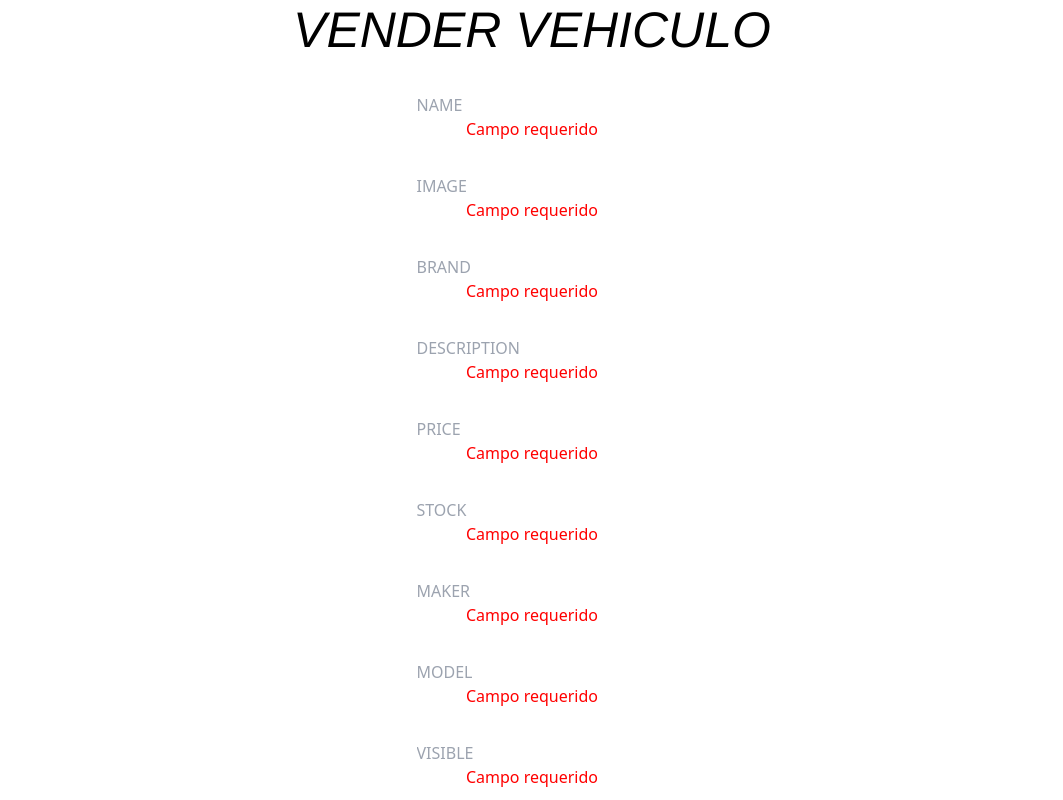
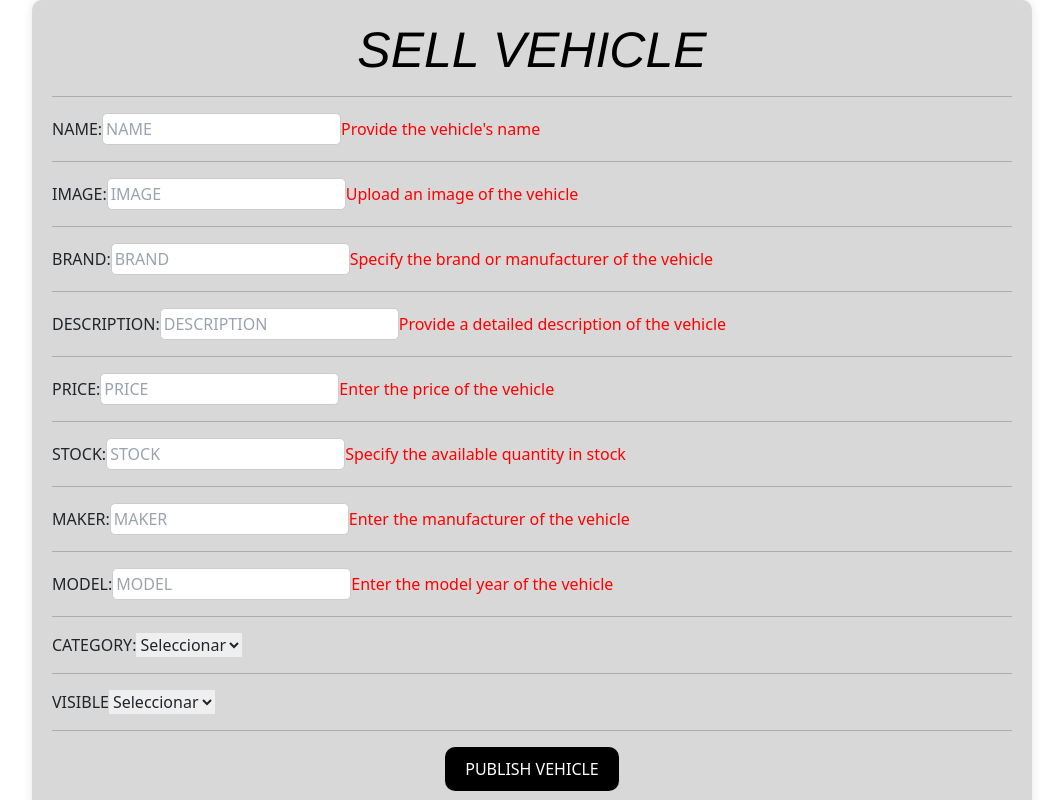
Before and after one commit to Omarx32/PF-Autos, a React (Create React App) app in the folder client/: page /Form in a window 1280 px wide. Shown: the top 800 px of the page, without its empty margins (108-1171 px from the left). Built offline with nearby package versions, Linux system fonts and the light colour scheme.

Commit message:
Formavance

```diff
--- a/client/package.json
+++ b/client/package.json
@@ -23,8 +23,7 @@
 
     "react-redux": "^8.1.2",
 
-    "react-router-dom": "^6.15.0",
-    "react-scripts": "5.0.1",
+
     "redux": "^4.2.1",
     "redux-devtools-extension": "^2.13.9",
     "redux-thunk": "^2.4.2",
--- a/client/src/components/Form/Form.css
+++ b/client/src/components/Form/Form.css
@@ -1,13 +1,13 @@
+.form-cont form {
+  max-width: 1000px;
+  margin: 0 auto;
+  padding: 20px;
+  background-color: #d8d8d8;
+  border-radius: 10px;
+  box-shadow: 0px 0px 10px rgba(0, 0, 0, 0.1);
+}
 
-.form-cont form{
-    display: flex;
-    flex-direction: column;
-    justify-content: center;
-    align-items: center;
-    width: 100%;
-    min-height: 100vh;
-}
-.title-form{
+.title-form {
   margin: 0;
   color: rgb(0, 0, 0);
   font-family: 'Franklin Gothic Medium', 'Arial Narrow', Arial, sans-serif;
@@ -17,6 +17,71 @@
   font-size: 50px;
 }
 
-.form-error{
+.form-error {
   color: red;
 }
+
+.button-container {
+  text-align: center;
+}
+
+.button-form {
+  background-color: black;
+  color: white;
+  border: none;
+  border-radius: 10px;
+  padding: 10px 20px;
+  cursor: pointer;
+  font-size: 16px;
+}
+
+.button-form:hover {
+  background-color: #0011ff;
+}
+
+.input-form {
+  padding: 3px;
+  border: 1px solid #ccc;
+  border-radius: 5px;
+  font-size: 16px;
+  outline: none;
+  transition: border-color 0.3s ease;
+}
+
+.button-home-cont {
+  text-align: right;
+}
+
+.button-home {
+  background-color: black;
+  color: white;
+  border: none;
+  border-radius: 10px;
+  padding: 10px 20px;
+  cursor: pointer;
+  font-size: 16px;
+
+}
+
+.button-home:hover {
+  background-color: #0011ff;
+}
+
+.input-form:focus {
+  border-color: #3498db;
+  box-shadow: 0 0 5px #3498db;
+}
+
+
+.input-form:hover {
+  border-color: #95a5a6;
+}
+
+
+.input-form[type="text"] {
+  color: #333;
+}
+
+.input-form[type="text"]:focus {
+  color: #000;
+}
--- a/client/src/components/Form/Form.jsx
+++ b/client/src/components/Form/Form.jsx
@@ -1,5 +1,9 @@
 import React, { useState } from 'react';
 import axios from 'axios';
+import { Link } from 'react-router-dom';
+import {useSelector} from "react-redux";
+
+
 //import { useDispatch } from "react-redux";
 //import { postVehiculo } from '../../redux/action/action';
 
@@ -7,31 +11,34 @@ import "./Form.css"
 
 const Form = () => {
   //const dispatch = useDispatch();
+  let listCategory = useSelector((state) => state.category);
+  console.log(listCategory)
+
 
   const [state, setState] = useState({
     name: '',
     image: '',
     brand: '',
     description: '',
-    price: '',
-    stock: '',
+    price: 0,
+    stock: 0,
     maker: '',
-    model: '',
+    model: 0,
     visible: '',
-    category: [],
+    category: '',
   })
 
   const [error, setError] = useState({
-    name: "Campo requerido",
-    image: "Campo requerido",
-    brand: "Campo requerido",
-    description: "Campo requerido",
-    price: "Campo requerido",
-    stock: "Campo requerido",
-    maker: "Campo requerido",
-    model: "Campo requerido",
-    visible: "Campo requerido",
-    category: "Campo requerido",
+    name: "Provide the vehicle's name",
+    image: "Upload an image of the vehicle",
+    brand: "Specify the brand or manufacturer of the vehicle",
+    description: "Provide a detailed description of the vehicle",
+    price: "Enter the price of the vehicle",
+    stock: "Specify the available quantity in stock",
+    maker: "Enter the manufacturer of the vehicle",
+    model: "Enter the model year of the vehicle",
+    visible: "Indicate whether the vehicle is visible for sale",
+    category: "Select the category or categories the vehicle belongs to"
   })
 
   const handleChange = (event) => {
@@ -60,35 +67,13 @@ const Form = () => {
           if (state.name.length >= 1 && state.name.length <= 30) {
             setError({ ...error, name: "" });
           } else {
-            setError({ ...error, name: "Debe contener entre 1 y 30 caracteres" });
+            setError({ ...error, name: "1 and 30 characters." });
           }
         } else {
-          setError({ ...error, name: "Debe contener solo letras y espacios" });
+          setError({ ...error, name: "Only letters and spaces." });
         }
       } else {
-        setError({ ...error, name: "Campo requerido" });
-      }
-    }
-    if (name === "stock") {
-      const stockValue = state.stock.trim();
-
-      if (!/^\d+$/.test(stockValue)) {
-        setError({ ...error, stock: "Debe ser un número" });
-      } else if (parseInt(stockValue) > 1000) {
-        setError({ ...error, stock: "No puede ser mayor que 1000" });
-      } else {
-        setError({ ...error, stock: "" });
-      }
-    }
-    if (name === "model") {
-      const modelValue = state.model.trim();
-
-      if (!/^\d+$/.test(modelValue)) {
-        setError({ ...error, model: "Debe ser un número" });
-      } else if (parseInt(modelValue) > 2023) {
-        setError({ ...error, model: "No puede ser mayor que 2023" });
-      } else {
-        setError({ ...error, model: "" });
+        setError({ ...error, name: "Provide the vehicle's name" });
       }
     }
     if (name === "image") {
@@ -98,12 +83,82 @@ const Form = () => {
         if (urlPattern.test(state.image)) {
           setError({ ...error, image: "" });
         } else {
-          setError({ ...error, image: "Ingrese una URL válida" });
+          setError({ ...error, image: "Enter a valid URL." });
         }
       } else {
-        setError({ ...error, image: "Campo requerido" });
+        setError({ ...error, image: "Upload an image of the vehicle" });
       }
     }
+    if (name === "brand") {
+      if (state.brand !== "") {
+        if (state.brand.length >= 1 && state.brand.length <= 30) {
+          setError({ ...error, brand: "" });
+        } else {
+          setError({ ...error, brand: "1 and 30 characters." });
+        }
+      } else {
+        setError({ ...error, brand: "Specify the brand or manufacturer of the vehicle" });
+      }
+    }
+    if (name === "description") {
+      if (state.description !== "") {
+        if (state.description.length >= 1 && state.description.length <= 500) {
+          setError({ ...error, description: "" });
+        } else {
+          setError({ ...error, description: "1 and 500 characters." });
+        }
+      } else {
+        setError({ ...error, description: "Provide a detailed description of the vehicle" });
+      }
+    }
+    if (name === "price") {
+      if (state.price !== "") {
+        if (/^\d+(\.\d{1,2})?$/.test(state.price)) {
+          setError({ ...error, price: "" });
+        } else {
+          setError({ ...error, price: "It must be a valid price." });
+        }
+      } else {
+        setError({ ...error, price: "Enter the price of the vehicle" });
+      }
+    }
+
+    if (name === "stock") {
+      const stockValue = state.stock.trim();
+
+      if (!/^\d+$/.test(stockValue)) {
+        setError({ ...error, stock: "It must be a number." });
+      } else if (parseInt(stockValue) > 1000) {
+        setError({ ...error, stock: "It cannot be greater than 1000." });
+      } else {
+        setError({ ...error, stock: "" });
+      }
+    }
+    if (name === "maker") {
+      if (state.maker !== "") {
+        if (state.maker.length >= 1 && state.maker.length <= 30) {
+          setError({ ...error, maker: "" });
+        } else {
+          setError({ ...error, maker: "1 and 30 characters." });
+        }
+      } else {
+        setError({ ...error, maker: "Enter the manufacturer of the vehicle" });
+      }
+    }
+    if (name === "model") {
+      const modelValue = state.model.trim();
+
+      if (!/^\d+$/.test(modelValue)) {
+        setError({ ...error, model: "It must be a number." });
+      } else if (parseInt(modelValue) > 2023) {
+        setError({ ...error, model: "It cannot be greater than 2023" });
+      } else if (parseInt(modelValue) < 1500) { // Validación añadida
+        setError({ ...error, model: "It cannot be less than 1500." });
+      } else {
+        setError({ ...error, model: "" });
+      }
+    }
+
   }
 
   const handleSubmit = async (e) => {
@@ -111,13 +166,15 @@ const Form = () => {
 
     // Realiza la solicitud POST al servidor
     try {
-      const response = await axios.post('http://localhost:3001/product', state);
+      const response = await axios.post("http://localhost:3001/product", state);
       console.log("Respuesta del servidor:", response.data);
 
       // Verifica la respuesta del servidor (puedes personalizar esto según tus necesidades)
       if (response.status === 201) {
         console.log('Vehículo creado con éxito');
+        alert('Vehicle published successfully');
         // Puedes realizar alguna acción adicional aquí, como redireccionar o mostrar un mensaje de éxito.
+        window.location.reload();
       } else {
         console.error('Error al crear el vehículo');
       }
@@ -128,54 +185,74 @@ const Form = () => {
 
   return (
     <div className='form-cont'>
-      <div className='style'>
       <form onSubmit={handleSubmit}>
-          <h1 className='title-form'>VENDER VEHICULO</h1>
+        <h1 className='title-form'>SELL VEHICLE</h1>
         <hr></hr>
-          <input name="name" onChange={handleChange} placeholder='NAME' type="text"></input>
+        <label>NAME: </label>
+        <input name="name" onChange={handleChange} placeholder='NAME' type="text" className='input-form' ></input>
         <label className='form-error'>{error.name}</label>
 
         <hr></hr>
-          <input name="image" onChange={handleChange} placeholder='IMAGE' type="text"></input>
+        <label>IMAGE: </label>
+        <input name="image" onChange={handleChange} placeholder='IMAGE' type="text" className='input-form'></input>
         <label className='form-error'>{error.image}</label>
 
         <hr></hr>
-          <input name="brand" onChange={handleChange} placeholder='BRAND' type="text"></input>
-          <label className='form-error'>{error.name}</label>
+        <label>BRAND: </label>
+        <input name="brand" onChange={handleChange} placeholder='BRAND' type="text" className='input-form'></input>
+        <label className='form-error'>{error.brand}</label>
 
         <hr></hr>
-          <input name="description" onChange={handleChange} placeholder='DESCRIPTION' type="text"></input>
-          <label className='form-error'>{error.name}</label>
+        <label>DESCRIPTION: </label>
+        <input name="description" onChange={handleChange} placeholder='DESCRIPTION' type="text" className='input-form'></input>
+        <label className='form-error'>{error.description}</label>
 
         <hr></hr>
-          <input name="price" onChange={handleChange} placeholder='PRICE' type="text"></input>
-          <label className='form-error'>{error.name}</label>
+        <label>PRICE: </label>
+        <input name="price" onChange={handleChange} placeholder='PRICE' type="text" className='input-form'></input>
+        <label className='form-error'>{error.price}</label>
 
         <hr></hr>
-          <input name="stock" onChange={handleChange} placeholder='STOCK' type="text"></input>
+        <label>STOCK: </label>
+        <input name="stock" onChange={handleChange} placeholder='STOCK' type="text" className='input-form'></input>
         <label className='form-error'>{error.stock}</label>
 
         <hr></hr>
-          <input name="maker" onChange={handleChange} placeholder='MAKER' type="text"></input>
-          <label className='form-error'>{error.name}</label>
+        <label>MAKER: </label>
+        <input name="maker" onChange={handleChange} placeholder='MAKER' type="text" className='input-form'></input>
+        <label className='form-error'>{error.maker}</label>
 
         <hr></hr>
-          <input name="model" onChange={handleChange} placeholder='MODEL' type="text"></input>
+        <label>MODEL: </label>
+        <input name="model" onChange={handleChange} placeholder='MODEL' type="text" className='input-form'></input>
         <label className='form-error'>{error.model}</label>
 
         <hr></hr>
-          <input name="visible" onChange={handleChange} placeholder='VISIBLE' type="text"></input>
-          <label className='form-error'>{error.name}</label>
-
+        <label>CATEGORY:</label>
+        <select name="category" value={state.category} onChange={handleChange}>
+          <option value="">Seleccionar</option>
+          <option value="Sedan">Sedan</option>
+          <option value="Compacto">Compacto</option>
+          <option value="Cxc">Cxc</option>
+        </select>
         <hr></hr>
-          <input name="category" onChange={handleChange} placeholder='CATEGORY' type="text"></input>
-          <label className='form-error'>{error.name}</label>
-
+        <label>VISIBLE</label>
+        <select name="visible" onChange={handleChange}>
+          <option value="">Seleccionar</option>
+          <option value={true}>True</option>
+          <option value={false}>False</option>
+        </select>
         <hr></hr>
-          <input  type="submit" value={"PUBLICAR VEHICULO"}></input>
+        <div className="button-container">
+          <button className="button-form" type="submit">PUBLISH VEHICLE</button>
+        </div>
         <hr></hr>
+        <div className='button-home-cont'>
+          <Link to="/home" className='button-home'>
+            <button >HOME</button>
+          </Link>
+        </div>
       </form>
-      </div>
     </div>
   );
 }
```
Lines whose indentation alone changed are shown as unchanged.
